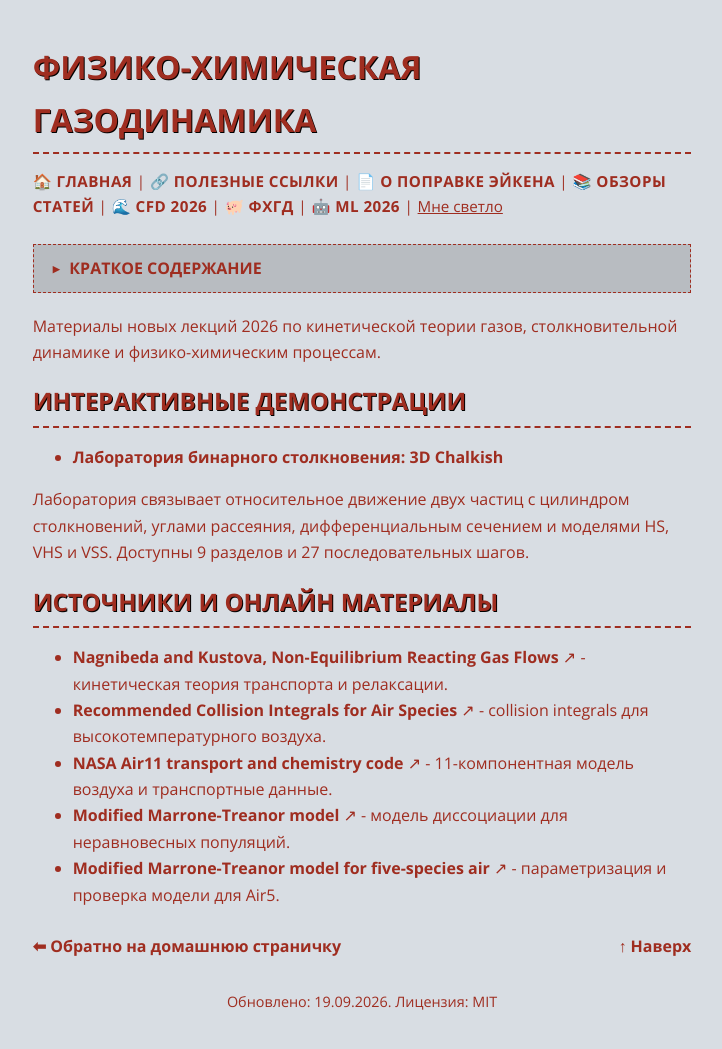
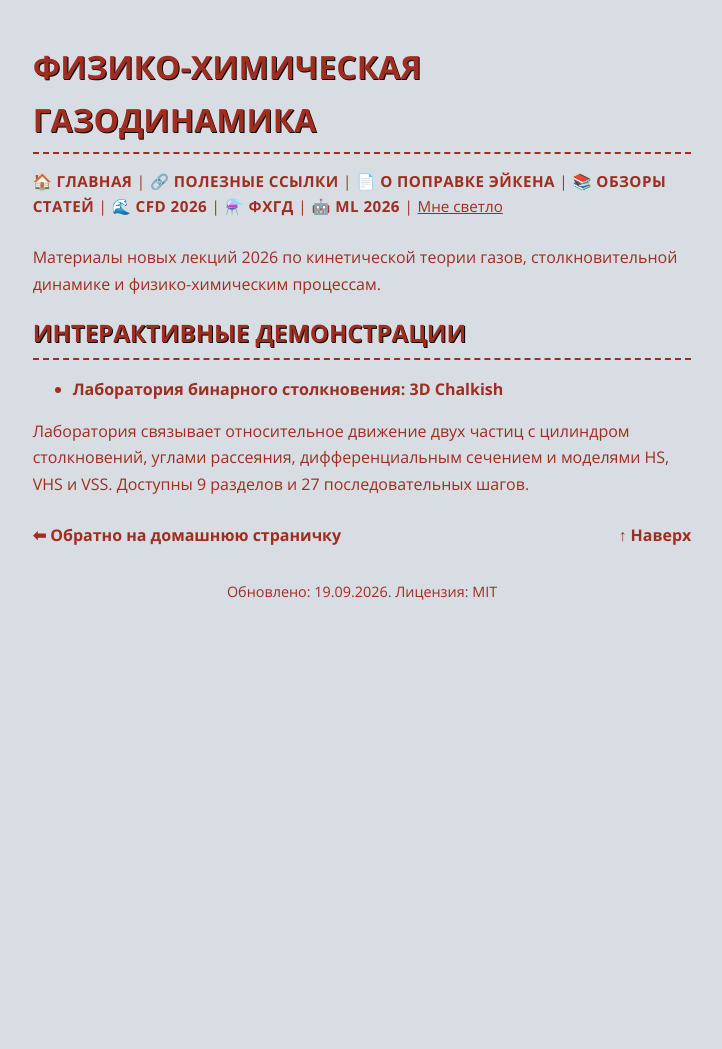
Before and after one commit to CKPEIIKA/ckpeiika.github.io, a Jekyll site: the page built from pages/physico-chemical-gas-dynamics-2026.md, in a window 1280 px wide. Shown: the whole page, without its empty margins (278-1000 px from the left). Built offline with Jekyll 4.4.1, drawn with Linux system fonts in a browser that asks for light colours; after the commit the page ends 900 px from its top, so only the background shows below that.

Commit message:
Consolidate course resources and refine FHGD icon

```diff
--- a/pages/physico-chemical-gas-dynamics-2026.md
+++ b/pages/physico-chemical-gas-dynamics-2026.md
@@ -1,7 +1,7 @@
 ---
 layout: default
 title: Физико-химическая газодинамика
-nav_label: "🐖 ФХГД"
+nav_label: "⚗️ ФХГД"
 math: true
 ---
 
@@ -12,11 +12,3 @@ math: true
 - [Лаборатория бинарного столкновения: 3D Chalkish]({{ '/demos/binary-collision/' | relative_url }})
 
 Лаборатория связывает относительное движение двух частиц с цилиндром столкновений, углами рассеяния, дифференциальным сечением и моделями HS, VHS и VSS. Доступны 9 разделов и 27 последовательных шагов.
-
-## Источники и онлайн материалы
-
-- [Nagnibeda and Kustova, Non-Equilibrium Reacting Gas Flows](https://doi.org/10.1007/978-3-642-01390-4) - кинетическая теория транспорта и релаксации.
-- [Recommended Collision Integrals for Air Species](https://doi.org/10.2514/1.16713) - collision integrals для высокотемпературного воздуха.
-- [NASA Air11 transport and chemistry code](https://ntrs.nasa.gov/archive/nasa/casi.ntrs.nasa.gov/19900011981.pdf) - 11-компонентная модель воздуха и транспортные данные.
-- [Modified Marrone-Treanor model](https://arxiv.org/abs/2506.06236) - модель диссоциации для неравновесных популяций.
-- [Modified Marrone-Treanor model for five-species air](https://arxiv.org/abs/2506.20521) - параметризация и проверка модели для Air5.
```
Also changed, not shown: pages/cfd2026.md (+0 -8 lines), pages/ml2025.md (+0 -10 lines).
